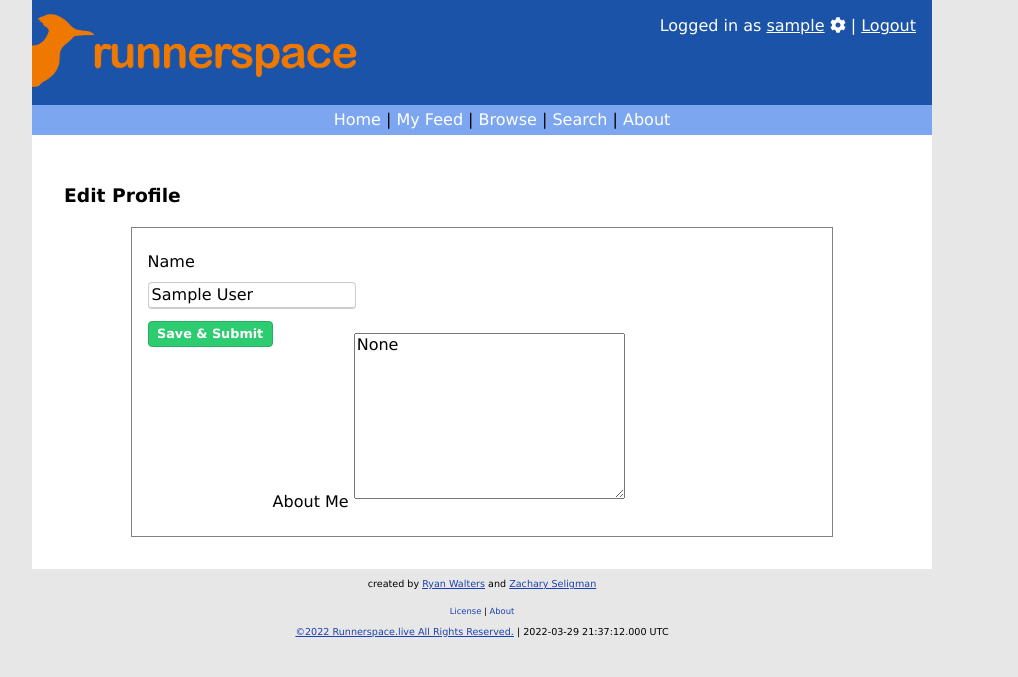
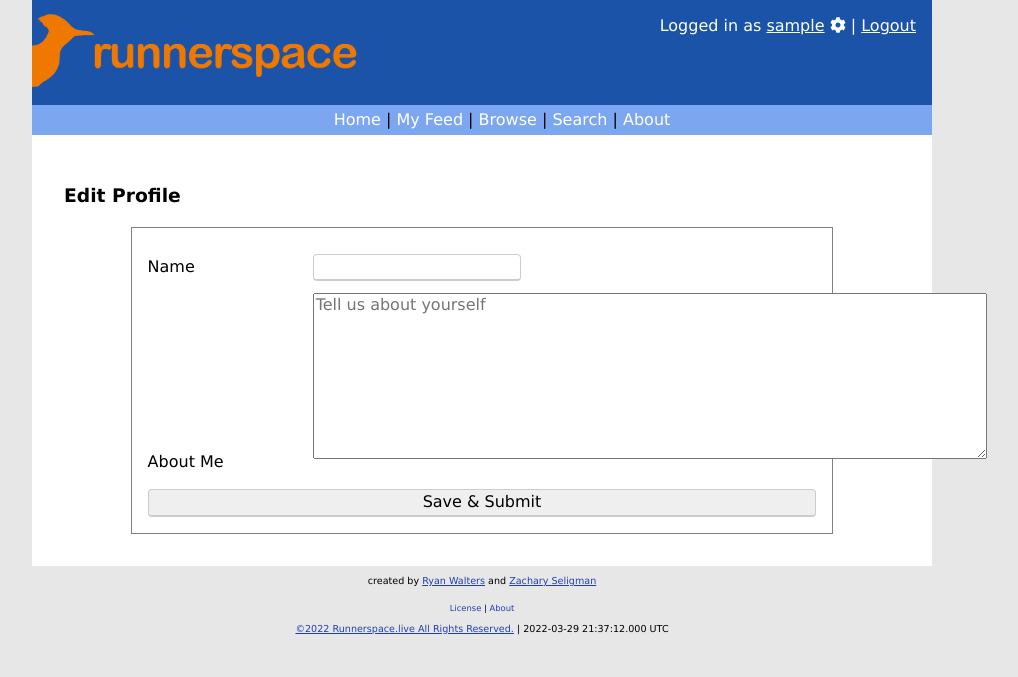
Before and after one commit to Xevion/runnerspace, a Flask app: a page that uses templates/pages/user_edit.html in a window 1280 px wide. Shown: the top 677 px of the page, without its empty margins (158-1176 px from the left). Run offline with Flask 2, Linux system fonts and the light colour scheme; the visitor is signed in with stand-in values (Sample User, id 1); data comes from the database, SQL or seed files in the repository; some libraries are stand-ins or nearby versions.

Commit message:
Create proper edit profile form w/ CSRF & refactor User.about_me null/empty string handling

```diff
--- a/models.py
+++ b/models.py
@@ -37,6 +37,9 @@ class User(UserMixin, db.Model):
     def get_post_count(self) -> int:
         return len(self.posts)
 
+    def display_about(self) -> str:
+        return self.about_me or "This user hasn't written a bio yet."
+
 class Post(db.Model):
     id = db.Column(db.Integer, primary_key=True)
     author = db.Column(db.Integer, db.ForeignKey('user.id'), nullable=False)
--- a/routes.py
+++ b/routes.py
@@ -2,7 +2,7 @@ from flask import Blueprint, redirect, render_template, url_for, request
 from flask_login import current_user, login_required
 
 from models import User, Post, Comment
-from forms import NewPostForm
+from forms import NewPostForm, EditProfileForm
 from database import db
 
 blueprint = Blueprint('main', __name__)
@@ -71,13 +71,24 @@ def view_user(username: str):
     return render_template('pages/user.html', user=user)
 
 
-@blueprint.route('/user/<username>/edit', methods=['GET'])
+@blueprint.route('/user/<username>/edit', methods=['GET', 'POST'])
 @login_required
 def edit_user(username: str):
-    user = User.query.filter_by(username=username).first_or_404()
-    if current_user.is_admin or current_user.id == user.id:
-        return render_template('pages/user_edit.html', user=user)
-    return redirect(url_for('main.view_user', username=username))
+    user = db.session.query(User).filter_by(username=username).first_or_404()
+    form = EditProfileForm(request.form)
+
+    if request.method == 'POST':
+        if form.validate():
+            if current_user.is_admin or current_user.id == user.id:
+                user.about_me = form.about_me.data
+                user.name = form.name.data
+
+                db.session.commit()
+                return redirect(url_for('main.view_user', username=username))
+        return render_template('pages/user_edit.html', form=form)
+
+    form.populate_obj(user)
+    return render_template('pages/user_edit.html', form=form)
 
 # @blueprint.route('/blogs')
 # def blogs():
--- a/templates/pages/browse.html
+++ b/templates/pages/browse.html
@@ -24,7 +24,7 @@
                                     <img src="{{ url_for('static', filename='default_photo.png') }}"
                                          alt="{{ user.username }}'s Profile Picture">
                                 </div>
-                                <p class="user-box-minibio">{{ user.about_me }}</p>
+                                <p class="user-box-minibio">{{ user.display_about() }}</p>
                             </div>
                         </div>
                     {% endfor %}
--- a/templates/pages/user.html
+++ b/templates/pages/user.html
@@ -29,7 +29,7 @@
         <div class="profile-bio">
             <p>
                 <strong>About me:</strong><br>
-                {{ user.about_me or "This user hasn't written a bio yet." }}
+                {{ user.display_about() }}
             </p>
         </div>
     </div>
--- a/templates/pages/user_edit.html
+++ b/templates/pages/user_edit.html
@@ -1,23 +1,12 @@
 {% extends 'layouts/index.html' %}
+{% from 'macros.html' import render_field %}
 
 {% block content %}
     <h3>Edit Profile</h3>
-    <form method="POST" action="{{ url_for('forms.edit_profile_post', username=user.username) }}" class="form">
-        <label>
-            Name<br>
-            <input type="text" name="name" value="{{ user.name }}">
-        </label><br>
-        <label>
-            About Me
-            <textarea type="text" name="about-me">{{ user.about_me }}</textarea>
-        </label>
-        <button class="button">Save & Submit</button>
+    <form method="POST" class="form">
+        {{ form.csrf_token }}
+        {{ render_field(form.name) }}
+        {{ render_field(form.about_me) }}
+        <input type="submit" value="Save & Submit">
     </form>
-    {% with messages = get_flashed_messages() %}
-        {% if messages %}
-            <span class="error-message">
-                {{ messages[0] }}
-            </span>
-        {% endif %}
-    {% endwith %}
 {% endblock %}
```
